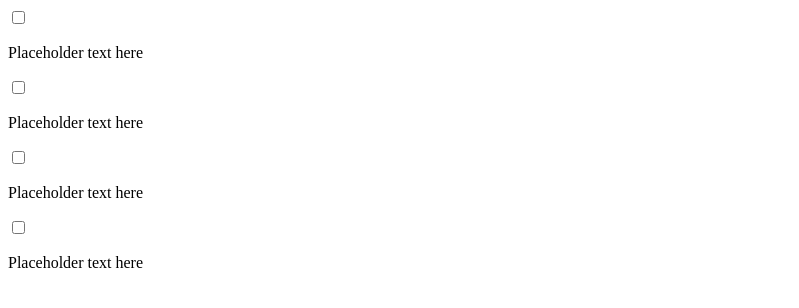
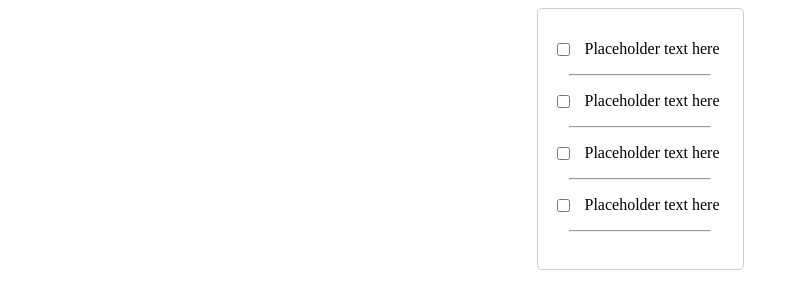
Before and after one commit to Meowsers25/localReact, a React (Create React App) app in the folder todo_app_phase_1/: page / in a window 1280 px wide. Shown: the top 308 px of the page, without its empty margins (0-799 px from the left). Built offline with nearby package versions, Linux system fonts and the light colour scheme.

Commit message:
Todo app phase 2; Created TodoItem.js; Added minor styling

```diff
--- a/todo_app_phase_1/public/index.html
+++ b/todo_app_phase_1/public/index.html
@@ -10,6 +10,7 @@
     <meta name="theme-color" content="#000000" />
 
     <link rel="manifest" href="%PUBLIC_URL%/manifest.json" />
+    <link rel="stylesheet" href="style.css" />
 
     <title>Todo Phase 1</title>
   </head>
--- /dev/null
+++ b/todo_app_phase_1/public/style.css
@@ -0,0 +1,8 @@
+.placeCard {
+  width: 175px;
+  height: 230px;
+  border: 1px solid #cccccc;
+  margin: 0 auto;
+  border-radius: 5px;
+  padding: 15px;
+}
--- a/todo_app_phase_1/src/App.js
+++ b/todo_app_phase_1/src/App.js
@@ -1,19 +1,13 @@
 import React from "react";
+import TodoItem from "./TodoItem";
 
 function App() {
   return (
-    <div>
-      <input type="checkbox" />
-      <p>Placeholder text here</p>
-
-      <input type="checkbox" />
-      <p>Placeholder text here</p>
-
-      <input type="checkbox" />
-      <p>Placeholder text here</p>
-
-      <input type="checkbox" />
-      <p>Placeholder text here</p>
+    <div className="placeCard">
+      <TodoItem />
+      <TodoItem />
+      <TodoItem />
+      <TodoItem />
     </div>
   );
 }
--- /dev/null
+++ b/todo_app_phase_1/src/TodoItem.js
@@ -0,0 +1,25 @@
+import React from "react";
+
+function TodoItem() {
+  const inline = {
+    display: "inline-block",
+    float: "left",
+    marginRight: 15,
+    padding: 20
+  };
+
+  const width = {
+    width: "80%"
+  };
+
+  return (
+    <div>
+      <input style={inline} type="checkbox" />
+
+      <p>Placeholder text here</p>
+      <hr style={width} />
+    </div>
+  );
+}
+
+export default TodoItem;
```
